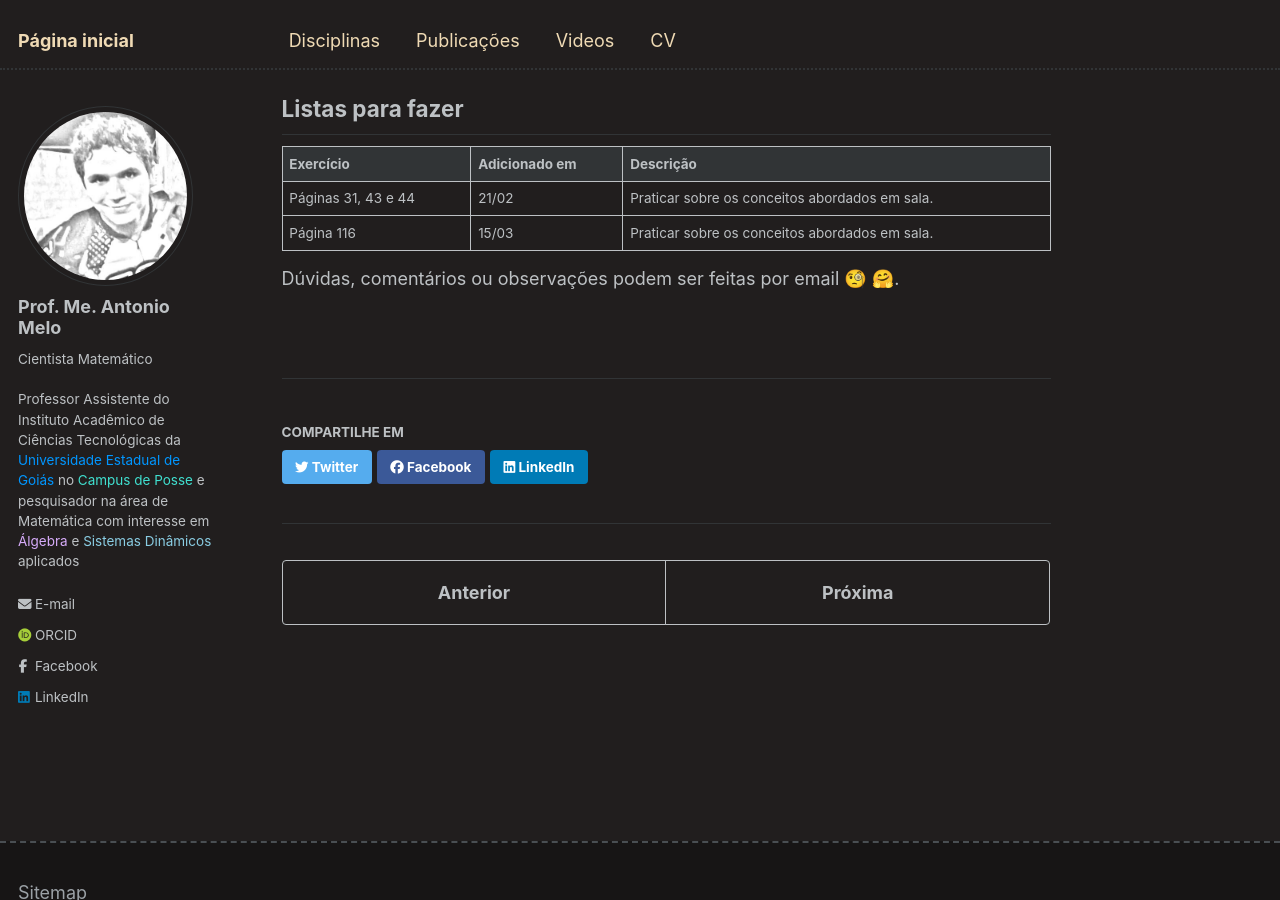
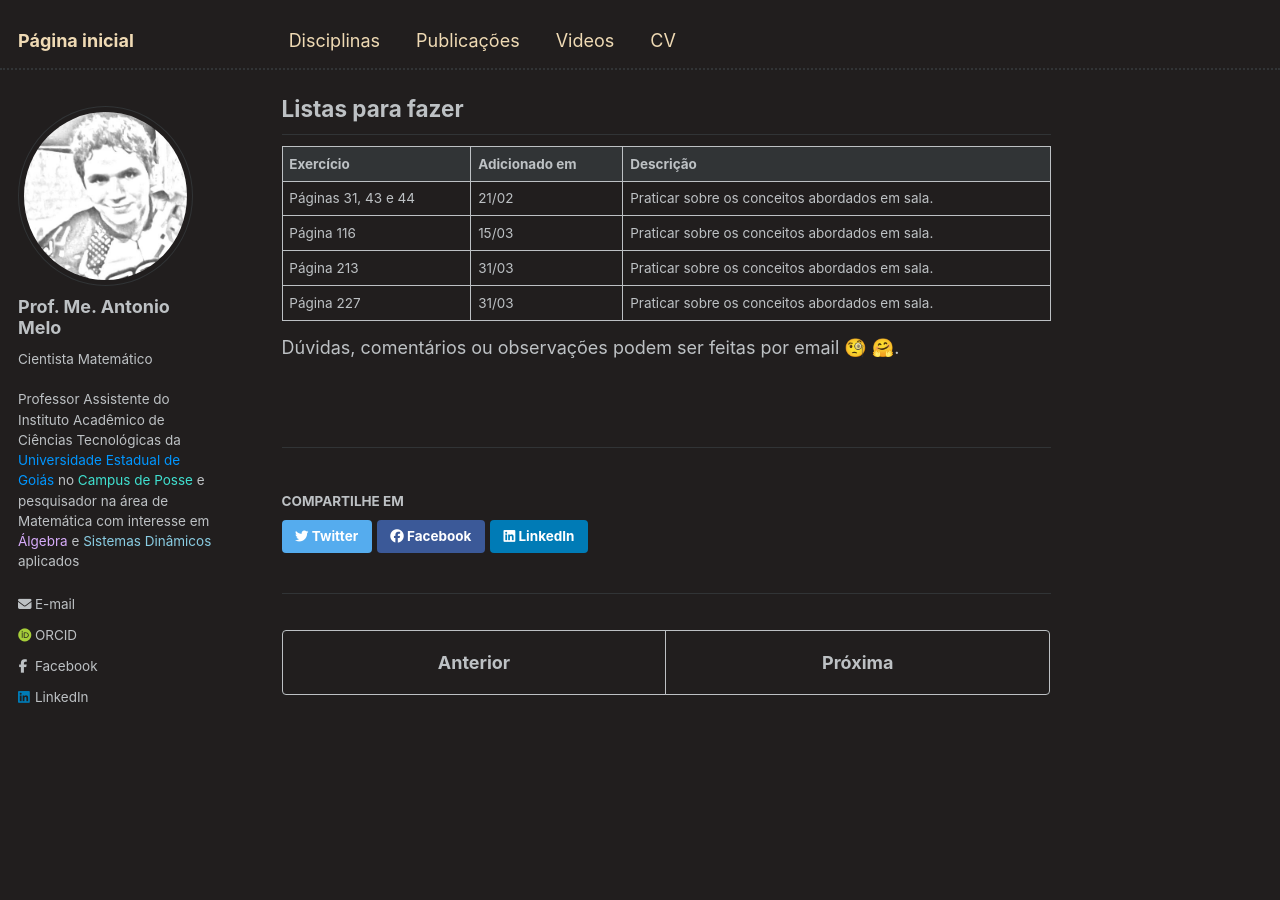
Before and after one commit to antmelo/antmelo.github.io, a Jekyll site: the page built from _teaching/2025-1-sistemas.md, in a window 1280 px wide and 900 px high, scrolled down 1177 px. Built offline with Jekyll 4.4.1, drawn with Linux system fonts in a browser that asks for light colours; some web fonts are replaced.

Commit message:
Update 2025-1-sistemas.md

```diff
--- a/_teaching/2025-1-sistemas.md
+++ b/_teaching/2025-1-sistemas.md
@@ -40,5 +40,7 @@ que estão disponíveis para Download: [Livro Arquitetura de Computadores](https
 | -------------      | --------------- | ------------------------------------------------------------------- |
 | Páginas 31, 43 e 44 | 21/02   | Praticar sobre os conceitos abordados em sala.   |
 | Página 116 | 15/03   | Praticar sobre os conceitos abordados em sala.   |
+| Página 213 | 31/03   | Praticar sobre os conceitos abordados em sala.   |
+| Página 227 | 31/03   | Praticar sobre os conceitos abordados em sala.   |
 
    Dúvidas, comentários ou observações podem ser feitas por email &#129488; &#129303;.
```
